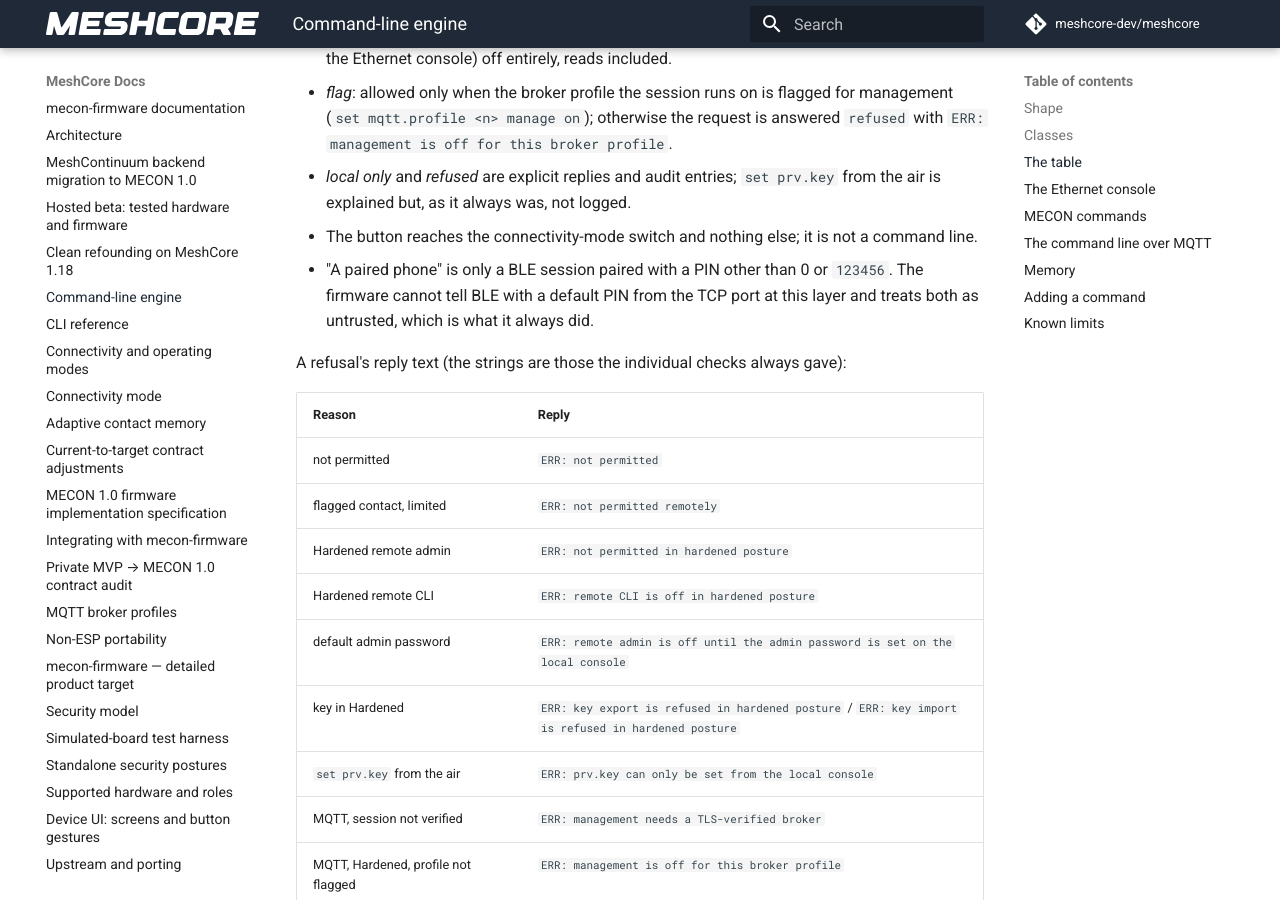
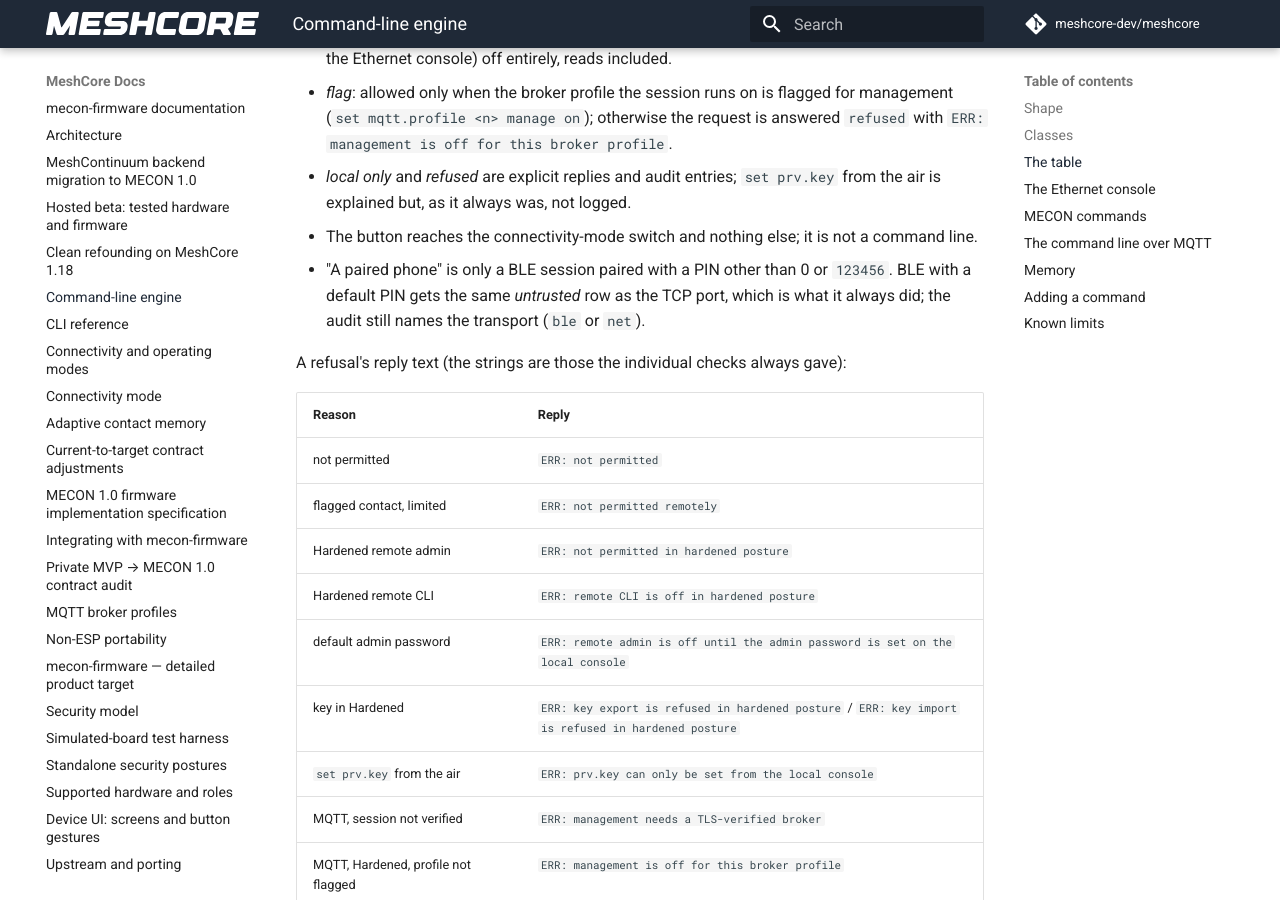
Before and after one commit to hoejriis/mecon-firmware, an MkDocs documentation site: the page built from docs/CLI.md, in a window 1280 px wide and 900 px high, scrolled down 3355 px. Built offline with MkDocs 1.6.1 and Material for MkDocs 9.7.7, drawn with Linux system fonts in a browser that asks for light colours; comment, search, counter and statistics services are not loaded; some of the changed text lies outside the part shown.

Commit message:
Docs: BLE is simulated now and the audit names it; hardware session noted
The README and the refounding status still said BLE was covered by unit
tests only, and CLI.md said a default-PIN BLE refusal is audited as net.
Simulated BLE pairing landed with the heap-floor work, and the audit now
records the BLE caller, so both statements were stale. The flashing note
now points at the measurements from the first Heltec V3 session.

Co-Authored-By: Claude Opus 5.5 (1M context) <noreply@anthropic.com>

```diff
--- a/docs/CLI.md
+++ b/docs/CLI.md
@@ -61,7 +61,7 @@ Rows are the callers; per caller the left cell is Normal and the right is Harden
 - *flag*: allowed only when the broker profile the session runs on is flagged for management (`set mqtt.profile <n> manage on`); otherwise the request is answered `refused` with `ERR: management is off for this broker profile`.
 - *local only* and *refused* are explicit replies and audit entries; `set prv.key` from the air is explained but, as it always was, not logged.
 - The button reaches the connectivity-mode switch and nothing else; it is not a command line.
-- "A paired phone" is only a BLE session paired with a PIN other than 0 or `123456`. The firmware cannot tell BLE with a default PIN from the TCP port at this layer and treats both as untrusted, which is what it always did.
+- "A paired phone" is only a BLE session paired with a PIN other than 0 or `123456`. BLE with a default PIN gets the same *untrusted* row as the TCP port, which is what it always did; the audit still names the transport (`ble` or `net`).
 
 A refusal's reply text (the strings are those the individual checks always gave):
 
@@ -146,7 +146,7 @@ The registry and the table are `const` data in flash. Not in the static figure:
 
 ## Known limits
 
-- BLE with a default PIN and the TCP port are one *untrusted* row; the audit records both as `net`.
+- BLE with a default PIN and the TCP port share one *untrusted* row: the table cannot grant one of them anything without granting the other.
 - A remote `erase` or `get prv.key` on a repeater or room server used to fall through to an unknown-command reply and now gets `ERR: not permitted` and an audit entry. The only behavioural difference from before the engine; no test relied on the old reply.
 - The sensor example reaches the same gate through the common CLI. It had no front door before, so Hardened now applies its remote read-only rule there too. The sensor role is not verified on hardware or in the simulator.
 - No rate limit on requests. A flood of refused requests folds into one audit entry but each is answered.
```
Also changed, not shown: README.md (+3 -3 lines), docs/CLEAN_REFOUNDING_1_18.md (+1 -1 lines).
